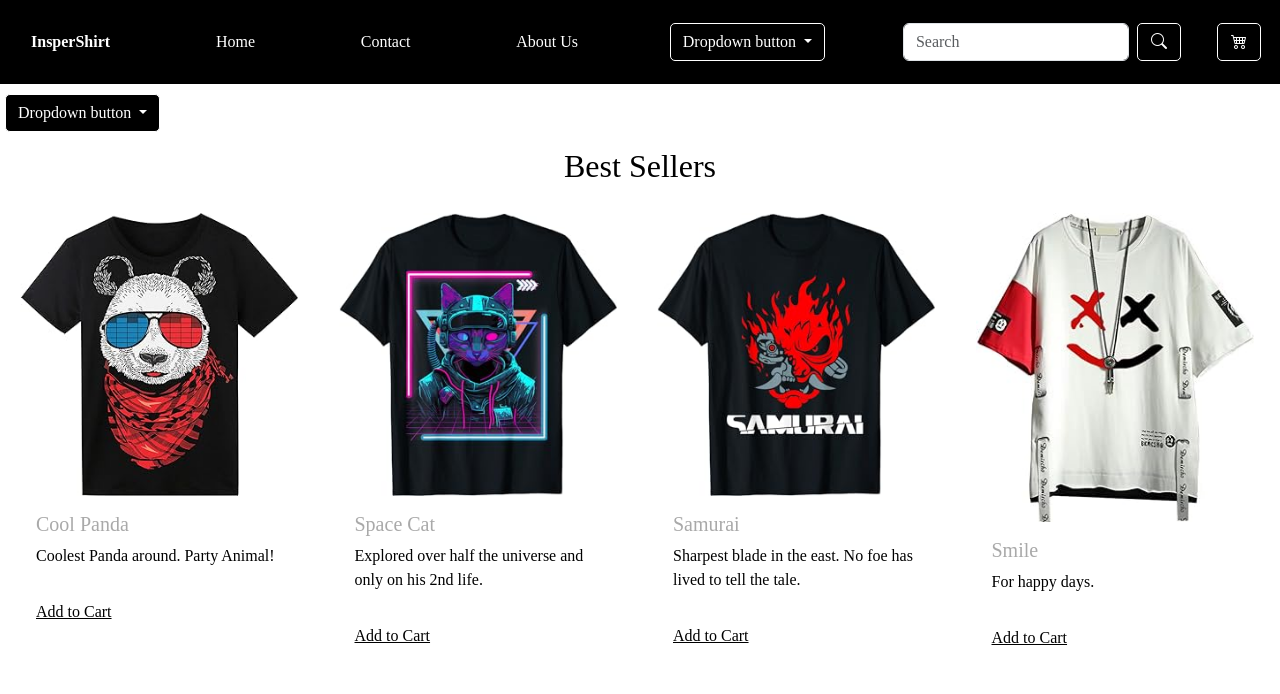
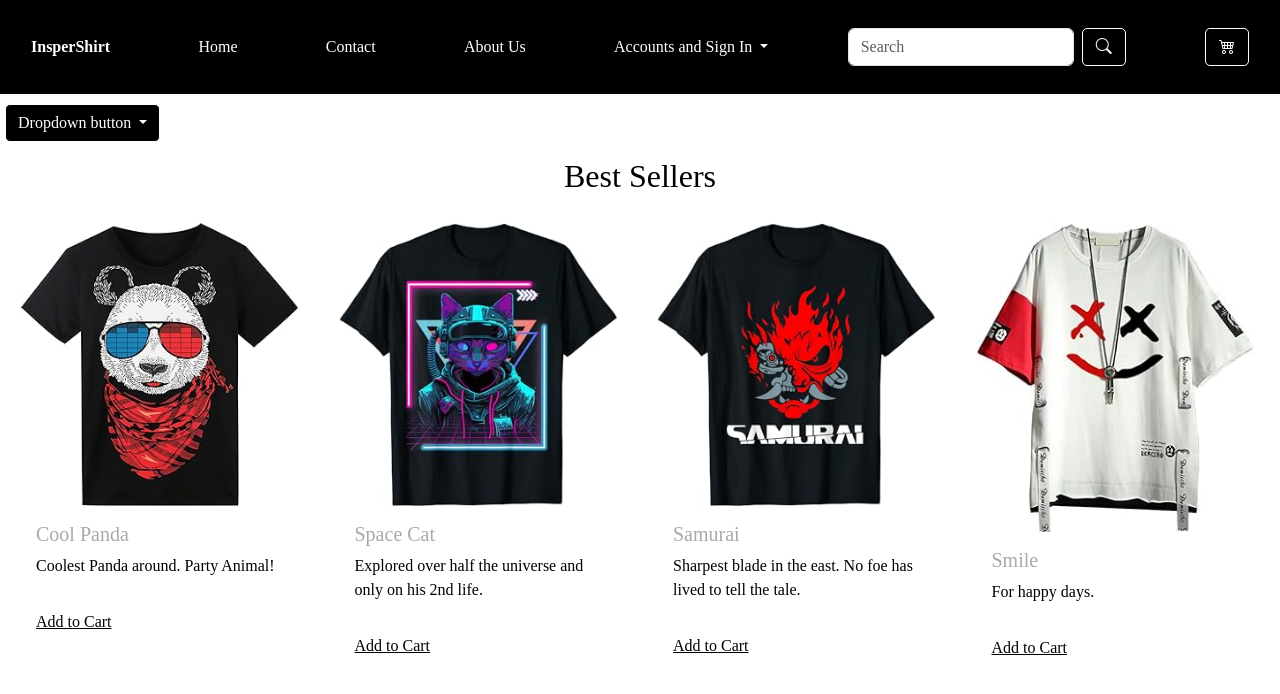
Before and after one commit to Goobriel/Cloud-Copmuting-Final-Project-E-Commerce-Store, a website: page sbest.html in a window 1280 px wide. Drawn offline with nearby package versions, Linux system fonts and the light colour scheme.

Commit message:
V4.1.1
Minor Stylistic Changes.
Main Reason for Push - Version Control across all systems on project.

```diff
--- a/CSS/styleMidterm.css
+++ b/CSS/styleMidterm.css
@@ -83,7 +83,8 @@ div {
 
 .navbar .dropdown-menu {
     cursor: pointer;
-    float: center;
+    margin: 48%;
+    margin-top: 0%;
 }
 
 
--- a/sbest.html
+++ b/sbest.html
@@ -15,25 +15,25 @@
 
     <body>
 
-<!--------------------------------       -Navigation Bar Begins      -------------------------------------------------------->
+   <!--------------------------------       -Navigation Bar Begins      -------------------------------------------------------->
 
-   <nav class="navbar navbar-expand-lg bg-body-tertiary-dark">
+   <!--Accounts and Sign In: My Accounts, Order Status, Sign In-->
+   <nav class="navbar sticky-top navbar-expand-lg bg-body-tertiary-dark">
     <div class="container-fluid">
         <a class="navbar-brand" href="index.html"><strong>InsperShirt</strong></a>
-        <a class="left" href="index.html"> Home</a>
-        <a class="left" href="contact.html">Contact</a>
-        <a class="left" href="about.html">About Us</a>
-        <div class="dropdown">
-            <button class="btn dropdown-toggle" type="button" data-bs-toggle="dropdown" aria-expanded="false">
-              Dropdown button
-            </button>
-            <ul class="dropdown-menu">
-              <li><a class="dropdown-item" href="#">Action</a></li>
-              <li><a class="dropdown-item" href="#">Another action</a></li>
-              <li><a class="dropdown-item" href="#">Something else here</a></li>
-            </ul>
-          </div>
-            <div class="left">
+        <a class="" href="index.html"> Home</a>
+        <a class="" href="contact.html">Contact</a>
+        <a class="" href="about.html">About Us</a>
+            <a class="nav-link dropdown-toggle" type="button" data-bs-toggle="dropdown" aria-expanded="false">
+                Accounts and Sign In
+            </a>
+                    <ul class="dropdown-menu">
+                    <li><a class="dropdown-item" href="createAccount.html">My Accounts</a></li>
+                    <li><a class="dropdown-item" href="#">Order Status</a></li>
+                    <li><a class="dropdown-item" href="#">Sign In</a></li>
+                </ul>
+        <div>
+            <div class="">
                 <form class="d-flex" type="search" role="search">
                     <input class="form-control me-2 split" type="search" placeholder="Search" aria-label="Search">
                     <button type="submit" class="btn"><i class="bi bi-search split"></i></button>
@@ -41,11 +41,11 @@
             </div>
         </div>
 
-        <a class="left"><button type="button" class="btn"><i class="bi bi-cart4"></i></button></a>
+        <a class=""><button type="button" class="btn" id="cart-icon"><i class="bi bi-cart4"></i></button></a>
     </div>
 </nav>
 
-<!---------------------------          -Navigation Bar ENDS           ------------------------------------------------------->
+<!--------------------------------       -Navigation Bar ENDS      -------------------------------------------------------->
 
 
 <!---------------------------             -Header Begins              ----------------------------->
```
Also changed, not shown: about.html (+7 -5 lines), contact.html (+10 -9 lines), index.html (+2 -1 lines), snew.html (+18 -18 lines).
